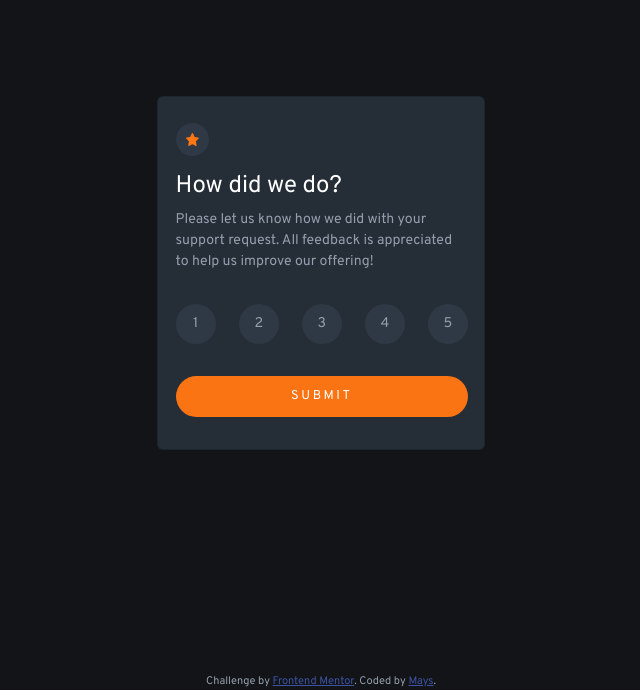
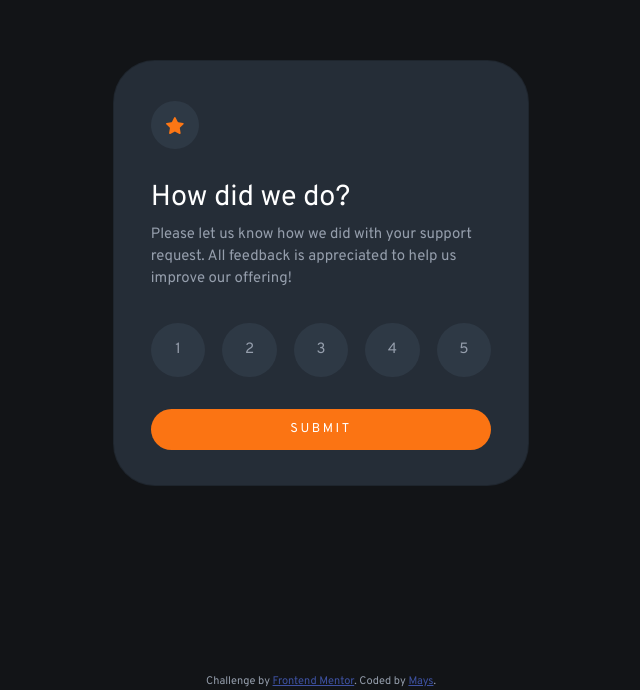
Before and after one commit to mays21/interactive-rating-component, a plain HTML site: page index.html in a window 1280 px wide. Shown: the part 127-817 px from the top of the page, without its empty margins (319-959 px from the left). Drawn offline with nearby package versions, Linux system fonts and the light colour scheme.

Commit message:
desktopデザイン調整

```diff
--- a/index.html
+++ b/index.html
@@ -11,7 +11,7 @@
     <title>Frontend Mentor | Interactive rating component</title>
   </head>
   <body>
-    <main class="container">
+    <main class="container-fluid">
       <div class="wrapper" ontouchstart="">
         <!-- Rating state start -->
         <section class="rating">
--- a/scss/style.scss
+++ b/scss/style.scss
@@ -29,7 +29,7 @@ main {
   justify-content: center;
 }
 .star-icon {
-  width: 40%;
+  width: 38%;
 }
 .card-title {
   color: $white;
@@ -82,12 +82,10 @@ main {
     background-color: $white;
     color: $primary;
   }
-  @media (hover: none) {
-    &:active {
-      background-color: $white;
-      border-color: $white;
-      color: $primary;
-    }
+  &:active {
+    background-color: $white;
+    border-color: $white;
+    color: $primary;
   }
 }
 
@@ -115,3 +113,26 @@ main {
 .attribution a {
   color: hsl(228, 45%, 44%);
 }
+@media screen and (min-width: 800px) {
+  main {
+    font-size: $font-size-base * 1.06;
+  }
+  .card {
+    max-width: 26rem;
+    border-radius: 10%;
+    padding: 2.5rem 2.3rem 2.2rem 2.3rem;
+  }
+  .card-icon {
+    width: 3rem;
+    height: 3rem;
+  }
+  .card-title {
+    font-size: 1.8rem;
+    padding-top: 2rem;
+  }
+  .rate-icon {
+    width: 3.4rem;
+    height: 3.4rem;
+    line-height: 3.4rem;
+  }
+}
```
Also changed, not shown: css/style.css, css/style.min.css, 2 other files.
